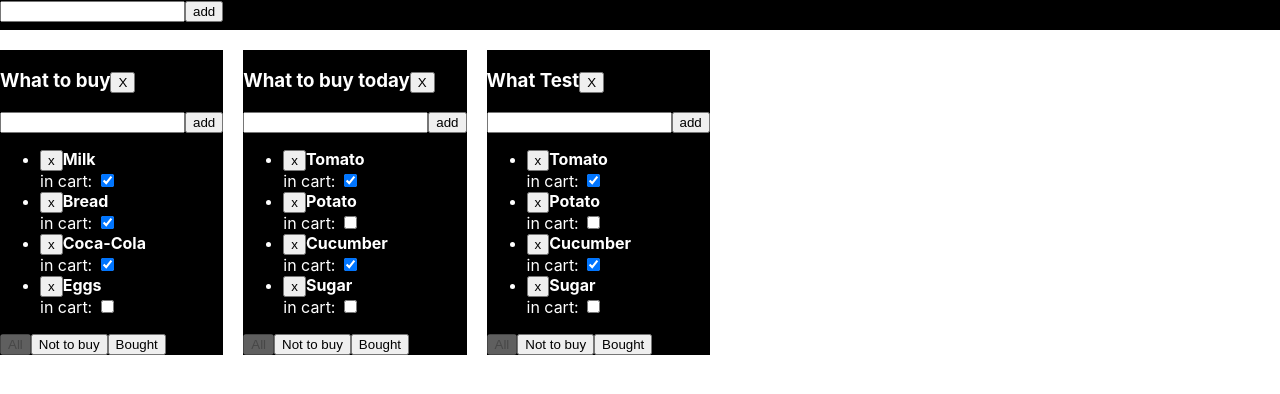
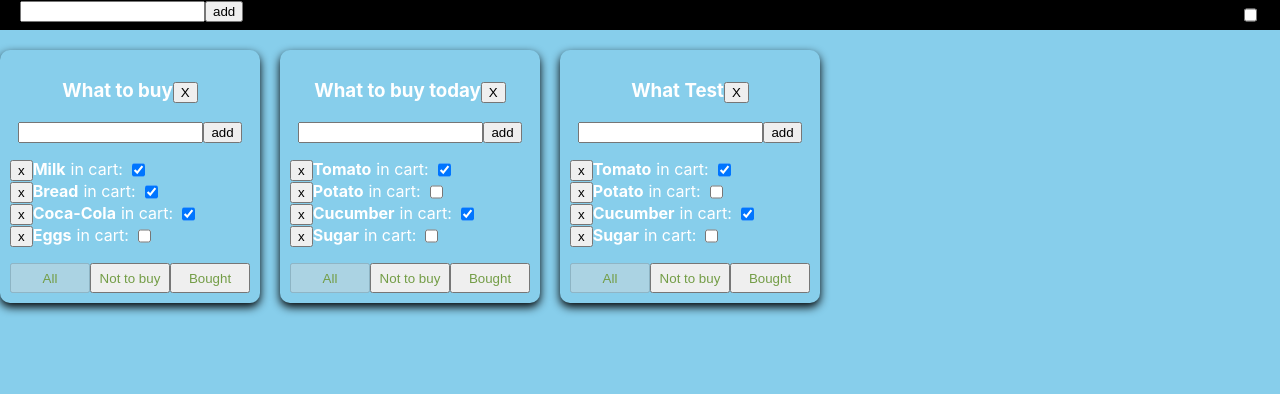
Before and after one commit to shinkar94/ToDoList, a React (Create React App) app: page / in a window 1280 px wide. Shown: the top 394 px of the page. Built offline with nearby package versions, Linux system fonts and the light colour scheme.

Commit message:
add stCom

```diff
--- a/src/App.tsx
+++ b/src/App.tsx
@@ -1,6 +1,6 @@
 import React, {useCallback, useState} from 'react';
 import './App.css';
-import styled from "styled-components";
+import styled, {createGlobalStyle, ThemeProvider} from "styled-components";
 import {ShopList} from "./Component/ShopList";
 import {AddShopListAC, changeFilterValueAC, FilterValue, GoodType, NewShopListType} from "./reducer/shopListReducer";
 import {useAppSelector} from "./hooks/hooks";
@@ -8,10 +8,27 @@ import {ShopListSelectors} from "./reducer/selectors";
 import {Header} from "./Component/Header/Header";
 import {useDispatch} from "react-redux";
 import {useAutoAnimate} from "@formkit/auto-animate/react";
+import {initialStateType} from "./reducer/ThemeReducer";
+
+const GlobalStyle = createGlobalStyle`
+  body{
+    background: ${({theme}) => theme.background};
+    color: ${({theme}) => theme.color};
+  }
+`
 
 
 function App() {
   const shopList = useAppSelector(ShopListSelectors)
+  // const theme = useAppSelector(state => state.theme)
+  const [theme, setTheme] = useState<initialStateType>({
+    theme: {
+      background: 'skyblue',
+      color: 'white',
+      boxShadow: 'black'
+    }
+  })
+
   const dispatch = useDispatch()
   const [divAnimateRef] = useAutoAnimate<HTMLDivElement>()
 
@@ -32,8 +49,10 @@ function App() {
   }
 
   return (
+      <ThemeProvider theme={theme.theme}>
         <ContainerApp >
-      <Header addShopList={addShopList}/>
+          <GlobalStyle />
+          <Header addShopList={addShopList} setTheme={setTheme}/>
           <ContentWrapper ref={divAnimateRef}>
             {
               shopList.sort(sortList).map(list => {
@@ -54,6 +73,7 @@ function App() {
           </ContentWrapper>
 
         </ContainerApp>
+      </ThemeProvider>
   );
 }
 
--- a/src/Component/Header/Header.tsx
+++ b/src/Component/Header/Header.tsx
@@ -3,23 +3,47 @@ import styled from "styled-components";
 import {SuperInput} from "../../common/SuperInput";
 import {SuperButton} from "../../common/SuperButton";
 import {AddItemForm} from "../../common/AddItemForm";
+import {initialStateType} from "../../reducer/ThemeReducer";
 
 type HeaderProps = {
     addShopList: (shoplistTitle: string)=>void
+    setTheme: (theme: initialStateType)=>void
 }
 
 export const Header:React.FC<HeaderProps> = (props) => {
-    const {addShopList} =props
+    const {addShopList, setTheme} =props
+    const onChangeHandler = (e:ChangeEvent<HTMLInputElement>)=>{
+        let status = e.currentTarget.checked
+        let dayTheme = {
+            theme: {
+                background: 'skyblue',
+                color: 'white',
+                boxShadow: 'black'
+            }
+        }
+        let nightTheme =  {
+            theme: {
+                background: 'black',
+                color: 'white',
+                boxShadow: 'gray'
+            }
+        }
+        status ? setTheme(nightTheme) : setTheme(dayTheme)
 
+    }
     return (
         <StHeader>
-            <AddItemForm callback={addShopList}/>
+            <div><AddItemForm callback={addShopList}/></div>
+            <input onChange={onChangeHandler} type="checkbox"/>
         </StHeader>
     );
 };
 
 const StHeader = styled.div`
-  width: 100vw;
+  display: flex;
+  justify-content: space-between;
+  width: calc(100vw - 40px);
   height: 30px;
+  padding: 0 20px;
   background: black;
 `
--- a/src/Component/ShopList.tsx
+++ b/src/Component/ShopList.tsx
@@ -1,5 +1,5 @@
 import React, {ChangeEvent, DragEvent, memo} from 'react';
-import styled from "styled-components";
+import styled, {keyframes} from "styled-components";
 import {
     addGoodsAC, changeGoodsStatusAC, deleteGoodsAC,
     deleteShopListAC,
@@ -31,7 +31,6 @@ export const ShopList:React.FC<PropsType> = memo((props) => {
     const {shoplistId,title, thisList, currentList,goods,filter, setCurrentList,changeFilterValue,} = props
     const dispatch = useDispatch()
     const [listRef] = useAutoAnimate<HTMLUListElement>()
-    //Drop function
     let filteredGoods: Array<GoodType> = []
     if (filter === 'All') {
         filteredGoods = goods
@@ -42,6 +41,7 @@ export const ShopList:React.FC<PropsType> = memo((props) => {
     if (filter === 'Bought') {
         filteredGoods = goods.filter(el => el.inCart === true)
     }
+    //Drop function
     function dragStartHandler(e:DragEvent<HTMLDivElement>) {
         setCurrentList(thisList)
     }
@@ -112,7 +112,7 @@ export const ShopList:React.FC<PropsType> = memo((props) => {
             <ul ref={listRef}>
                 {mappedGoods}
             </ul>
-            <div>
+            <div className={'btnPanel'}>
                 <button className={filter === "All" ? "activeButton" : ""}
                         onClick={() => changeFilterValue(shoplistId, "All")}
                         disabled={filter === "All"}>All
@@ -130,8 +130,36 @@ export const ShopList:React.FC<PropsType> = memo((props) => {
     );
 });
 
+const AnimBtn = keyframes`
+  0%{color: red}
+  50%{color: burlywood}
+  100%{color: green}
+`
+
 const StShopList = styled.div`
-  background: black;
+  background: ${({theme}) => theme.background};
   color: white;
   cursor: grab;
+  padding: 10px;
+  border-radius: 10px;
+  box-shadow: 0 4px 10px ${({theme}) => theme.boxShadow};
+  display: flex;
+  flex-direction: column;
+  align-items: center;
+  ul{
+    list-style-type: none;
+    padding: 0;
+    width: 100%;
+    li{
+      display: flex;
+      gap: 5px;
+    }
+  }
+  .btnPanel{
+    button{
+      height: 30px;
+      width: 80px;
+      animation: ${AnimBtn} 2s linear 0s infinite;
+    }
+  }
 `
--- /dev/null
+++ b/src/reducer/ThemeReducer.ts
@@ -0,0 +1,36 @@
+
+
+export type initialStateType = {
+    theme: {
+        background: string
+        color: string
+        boxShadow: string
+    }
+}
+
+const initialState = {
+    theme: {
+        background: 'skyblue',
+        color: 'white',
+        boxShadow: 'black'
+    }
+}
+
+export const ThemeReducer = (state:initialStateType = initialState , action:ActionType)=>{
+    switch (action.type) {
+        case 'CHANGE':{
+            return state
+        }
+        default: return state
+    }
+}
+type ActionType = updateThemeACType
+type updateThemeACType = ReturnType<typeof updateThemeAC>
+const updateThemeAC = (status: boolean)=>{
+    return{
+        type: 'CHANGE',
+        payload:{
+            status
+        }
+    }as const
+}
--- a/src/store/store.ts
+++ b/src/store/store.ts
@@ -1,9 +1,11 @@
 import {combineReducers, legacy_createStore as createStore} from "redux";
 import {shopListReducer} from "../reducer/shopListReducer";
+import {ThemeReducer} from "../reducer/ThemeReducer";
 
 
 const RootReducer=combineReducers({
-    shopList:shopListReducer
+    shopList:shopListReducer,
+    theme:ThemeReducer
 })
 
 export const store=createStore(RootReducer)
```
Lines whose indentation alone changed are shown as unchanged.
